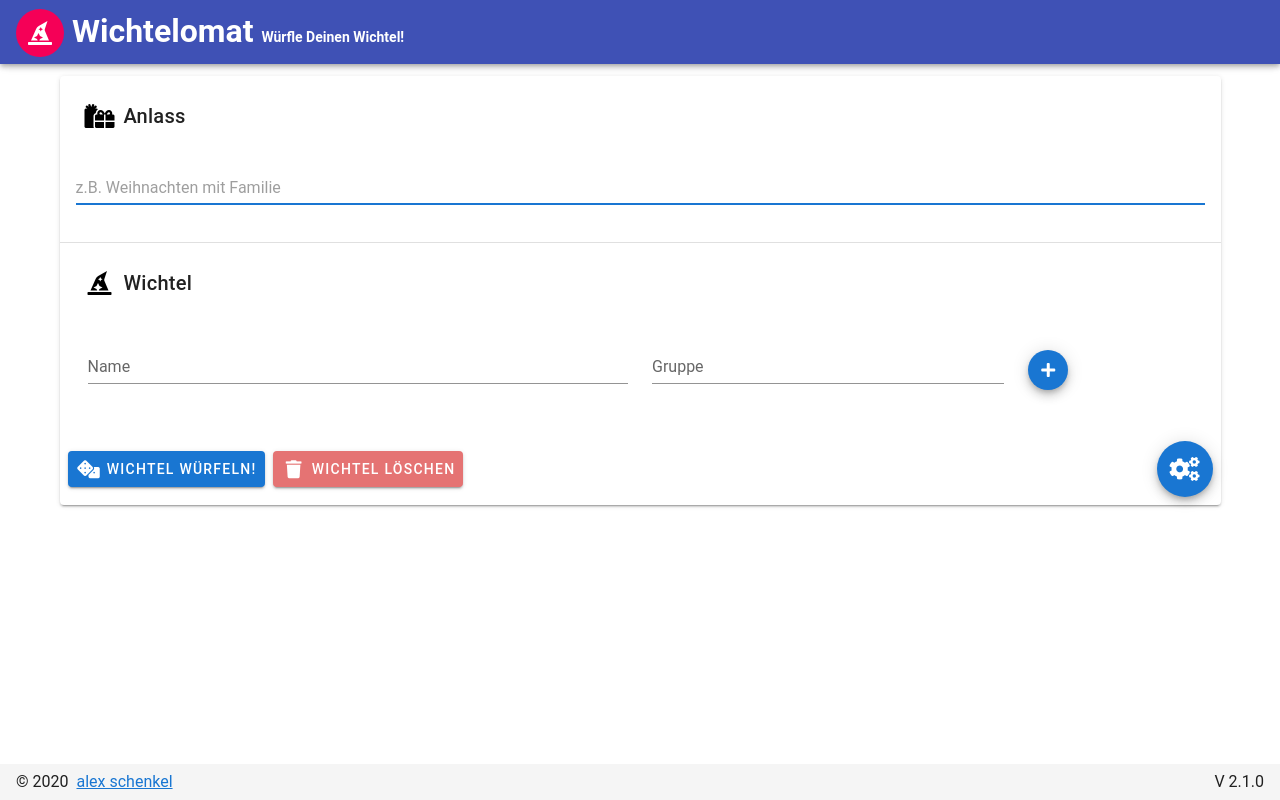
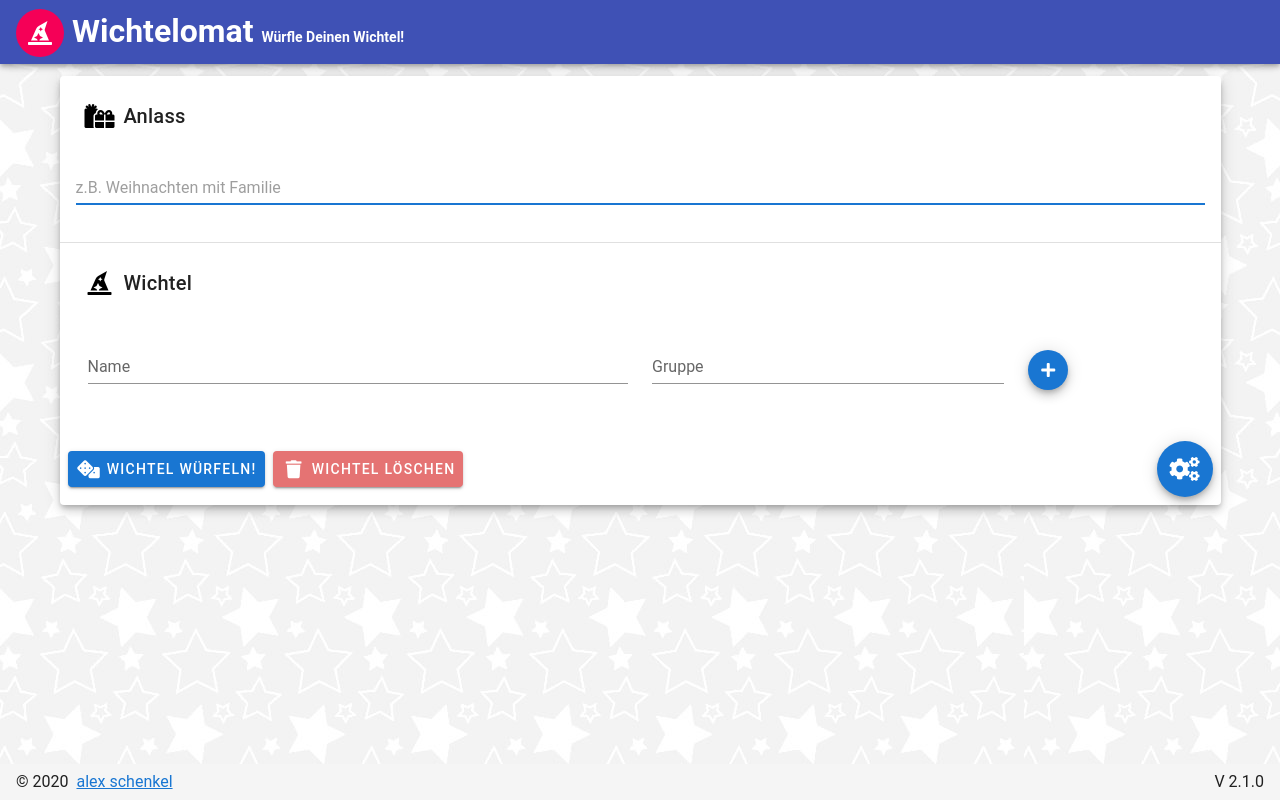
Before and after one commit to bylexus/wichtelomat, a Vue app: page / in a window 1280 px wide. Built offline with nearby package versions, Linux system fonts and the light colour scheme; a small style sheet from the web is missing.

Commit message:
Some nice background :-)

```diff
--- a/src/App.vue
+++ b/src/App.vue
@@ -1,5 +1,5 @@
 <template>
-    <v-app>
+    <v-app class="as-app">
         <v-app-bar app color="indigo" dark>
             <h1 class="as-title">
                 <v-avatar color="pink accent-3"><v-icon>fas fa-hat-wizard</v-icon></v-avatar>
@@ -36,6 +36,11 @@ export default {
 </script>
 
 <style lang="scss" scoped>
+.as-app {
+    background-color: #eee !important;
+    background-image: url(~@/assets/stars.jpg) !important;
+}
+
 .as-title {
     margin-bottom: 0;
 }
--- a/src/views/Home.vue
+++ b/src/views/Home.vue
@@ -1,6 +1,6 @@
 <template>
     <v-container>
-        <v-card>
+        <v-card elevation="6">
             <v-card-title>
                 <v-avatar> <v-icon color="black">fas fa-gifts</v-icon> </v-avatar>Anlass
             </v-card-title>
@@ -74,7 +74,7 @@
                 </v-btn>
                 <v-spacer />
                 <v-menu offset-y>
-                            <template v-slot:activator="{on}">
+                    <template v-slot:activator="{ on }">
                         <v-btn v-on="on" fab color="primary"><v-icon>fas fa-cogs</v-icon></v-btn>
                     </template>
                     <v-list>
@@ -85,7 +85,7 @@
                         <v-list-item @click="onUpload">
                             <v-list-item-icon><v-icon>fas fa-upload</v-icon></v-list-item-icon>
                             <v-list-item-content>laden</v-list-item-content>
-                                    <input type="file" ref="loadinput" style="display:none" @change="onUploadFileChoose"/>
+                            <input type="file" ref="loadinput" style="display:none" @change="onUploadFileChoose" />
                         </v-list-item>
                         <v-list-item @click="onReset">
                             <v-list-item-icon><v-icon>fas fa-trash</v-icon></v-list-item-icon>
@@ -224,8 +224,7 @@ export default {
             this.saveState();
         }
     },
-    computed: {
-    },
+    computed: {},
     mounted() {
         this.loadState(loadState());
     },
@@ -319,7 +318,7 @@ export default {
                 result: this.result,
                 storedResults: this.storedResults
             });
-            let file = new File([data], `wichtelomat-${new Date().getTime()}.json`, {type: 'application/json'});
+            let file = new File([data], `wichtelomat-${new Date().getTime()}.json`, { type: 'application/json' });
             let url = window.URL.createObjectURL(file);
             let linkElem = window.document.createElement('a');
             linkElem.href = url;
@@ -342,7 +341,7 @@ export default {
                     this.loadState(state);
                     this.saveState();
                 };
-                reader.readAsText(file)
+                reader.readAsText(file);
             }
         },
 
```
Also changed, not shown: src/assets/stars.jpg (added). Lines whose indentation alone changed are shown as unchanged.
